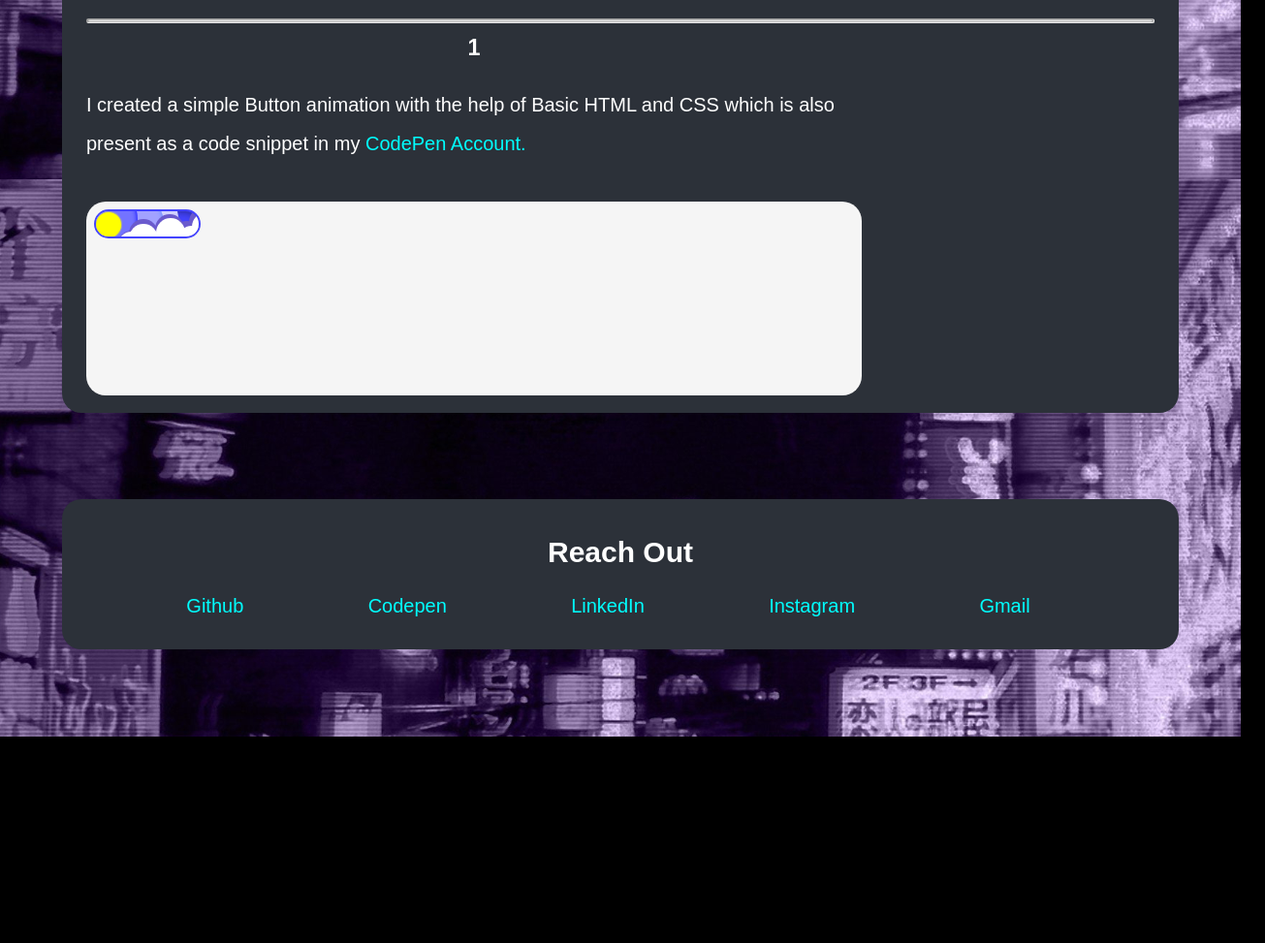
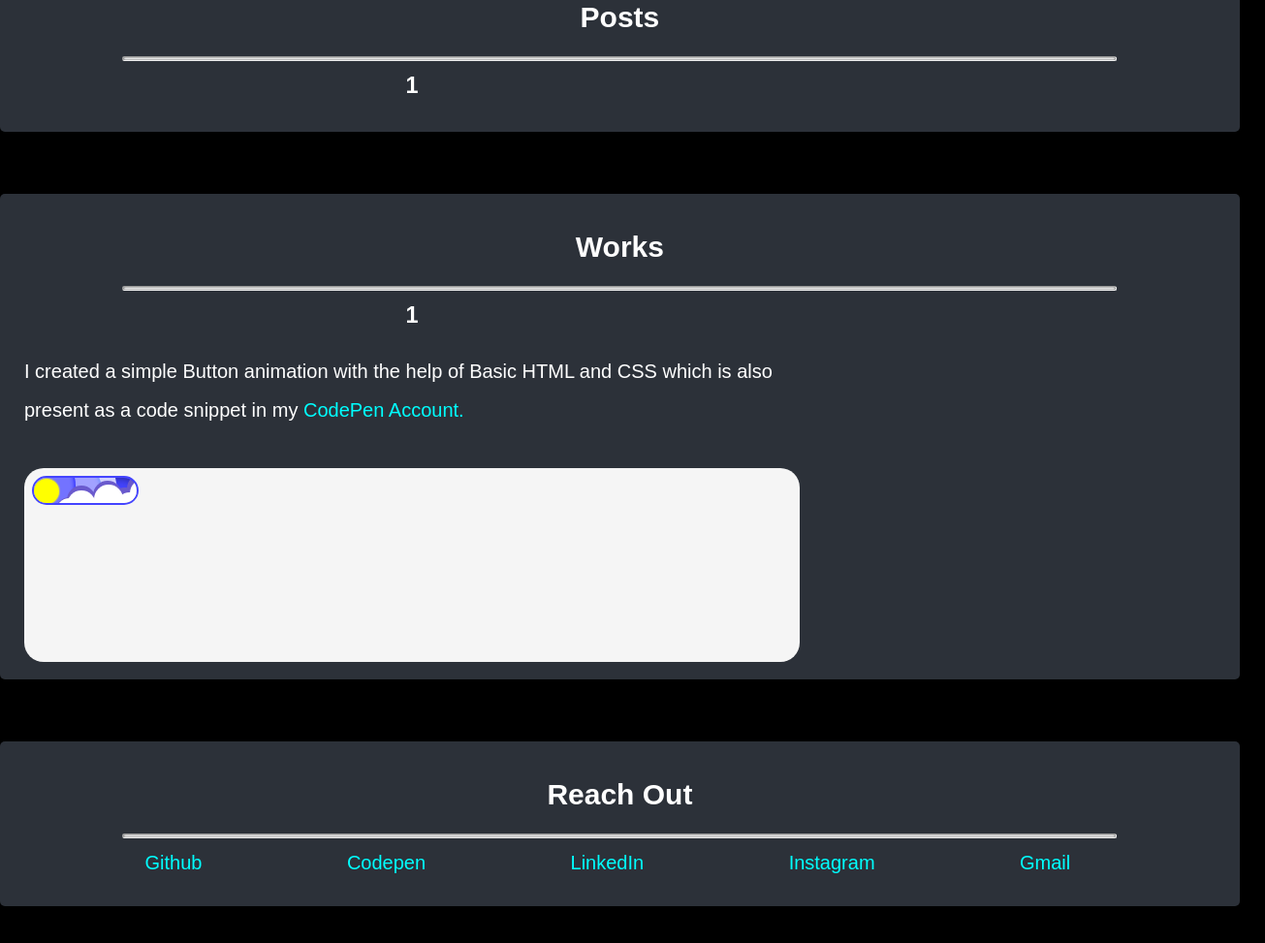
Before and after one commit to vineet-k09/vineet-k09.github.io, a plain HTML site: page index.html in a window 1280 px wide. Shown: the part 1415-2388 px from the top of the page at 97% size, 1305 px wide, since content can reach past the window. Before the commit the page ends 2175 px from the top, so only its background shows below. Drawn offline with Linux system fonts and the light colour scheme.

Commit message:
a lot of changes

```diff
--- a/app.css
+++ b/app.css
@@ -1,13 +1,11 @@
 body {
     background-color: black;
+    color: white;
     margin: 0;
     padding: 0;
-    color: white;
+    /* color: white; */
     font-family: Arial,Helvetica,sans-serif;
-    background-image: url("background.jpg");
-    background-repeat: no-repeat;
-    background-size: cover;
-    background-attachment: fixed;
+    overflow-x: hidden;
 }
 * {
     scroll-behavior: smooth;
@@ -15,23 +13,38 @@ body {
 }
 nav  {
     background-color: #2c3139;
-    width: 100%;
+    width: 99.59vw;
     height: 70px;
     align-items: center;
 }
+main {
+    /* background-color: #ff8178; */
+    background-color: black;
+    width: 100vw;
+    position: absolute;
+}
 .box  {
     background-color: #2c3139;
-    border-radius: 20px;
-    max-width: 90%;
-    margin-left: 5%;
-    margin-right: 5%;
+    border-radius: 5px;
+    /* max-height: 90vh; */
+    /* max-width: 90%; */
+    /* margin-left: 1.5%; */
+    /* margin-right: 1.5%; */
     font-size: 20px;
-    padding: 10px;
+    padding: 40px 25px 10px 25px;
     line-height: 30px;
-    padding-top: 40px;
-    padding-left: 25px;
-    padding-right: 25px;
-    margin-bottom: 7%;
+    margin-bottom: 5%;
+    width: 96vw;
+}
+.aboutMe {
+    margin-top: 5%;
+    /* max-width: 90%; */
+    /* padding-left: 10%; */
+    /* padding-right: 10%; */
+}
+.aboutMe p {
+    padding-left: 10%;
+    padding-right: 10%;
 }
 .box h1 {
     text-align: center;
@@ -40,23 +53,32 @@ hr {
     box-shadow: inset 0 0 2px 0 black;
     height: 3px;
     border-radius: 20px;
+    width: 80vw;
     background-color: white;
 }
 .box p {
     line-height: 40px;
 }
 .name {
+    color: white;
     text-align: end;
     height: 90vh;
     min-height: 90vh;
     width: 85%;
-    margin-left: 10%;
+    /* margin-left: 10%; */
+    height: 40vw;
+    width: 100vw;
+    background-image: url("bg_start");
+    background-repeat: no-repeat;
+    background-size: cover;
+    background-attachment: fixed;
 }
 .name h1,h3 {
     position: relative;
     margin-block-start: 0;
     margin-block-end: 0;
-    top: 70%;
+    top: 80%;
+    right: 5%;
     font-family: monospace;
 }
 .name h1 {
@@ -74,23 +96,26 @@ body::-webkit-scrollbar {
     width: 8px;
 }
 body::-webkit-scrollbar-track {
-    background: #ffffff;
+    /* background: #ff8178; */
+    background-color: black;
     display: none;
     border-radius: 20px;
 }
 body::-webkit-scrollbar-thumb {
-    background: #605a5a;
+    background: #ddd;
     border-radius: 20px;
 }
 body::-webkit-scrollbar-thumb:hover {
-    background: #555;
+    background: #aaa;
 }
 @media screen and (prefers-reduced-motion: reduce) {
     /* apply alternative styling for users who prefer reduced motion */body::-webkit-scrollbar {
-        width: 12px;
+        /* background-color: #ff8178; */
+         background-color: #ddd;
+        width: 8px;
 }
     body::-webkit-scrollbar-thumb {
-        background: #ddd;
+        background: black;
 }
     body::-webkit-scrollbar-thumb:hover {
         background: #aaa;
@@ -139,10 +164,13 @@ nav a {
 nav a:hover  {
     color: grey;
 }
-.post .contents {
+.work, .post {
+    padding-left: none;
+}
+.contents {
     display: flex;
     overflow-x: scroll;
-    width: 82vw;
+    width: 100vw;
     scrollbar-width: none;
 }
 .contents::-webkit-scrollbar {
--- a/index.html
+++ b/index.html
@@ -17,9 +17,11 @@
         </div>
     </nav>
     <main>
+        <div class="bg">
         <div class="name">
             <h1>Vineet Kushwaha</h1>
             <h3>Data Science Student</h3>
+        </div>
         </div>
         <section class="aboutMe box" id="aboutMe">
             <h1>About Me</h1><hr>
@@ -32,6 +34,20 @@
             <div class="contents">
                 <article id="a1">
                     <h1>1</h1>
+                </article>
+                <article>
+                    <h1>2</h1>
+                </article>
+                <article>
+                    <h1>3</h1>
+                </article>
+                </div>
+        </section>
+        <section id="work" class="work box">
+            <h1>Works</h1><hr>
+            <div class="contents">
+                <article id="c1">
+                    <h1>1</h1>
                     <p>I created a simple Button animation with the help of Basic HTML and CSS which is also present as a code snippet in my <a href="https://codepen.io/Trickster-69" target="_blank">CodePen Account. </a></p>
                     <iframe src="button.html" width="100%" height="200px"></iframe>
                 </article>
@@ -41,9 +57,10 @@
                 <article>
                     <h1>3</h1>
                 </article>
+                </div>
         </section>
         <section id="social" class="social box">
-            <h1>Reach Out</h1>
+            <h1>Reach Out</h1> <hr>
             <ol>
                 <li>
                     <a href="https://github.com/vineetk-09" target="_blank">Github</a>
```
Also changed, not shown: 1 other file. Lines whose indentation alone changed are shown as unchanged.
